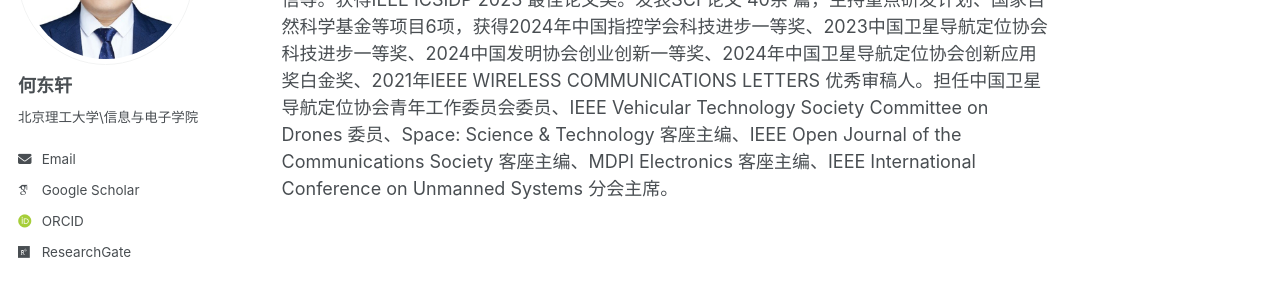
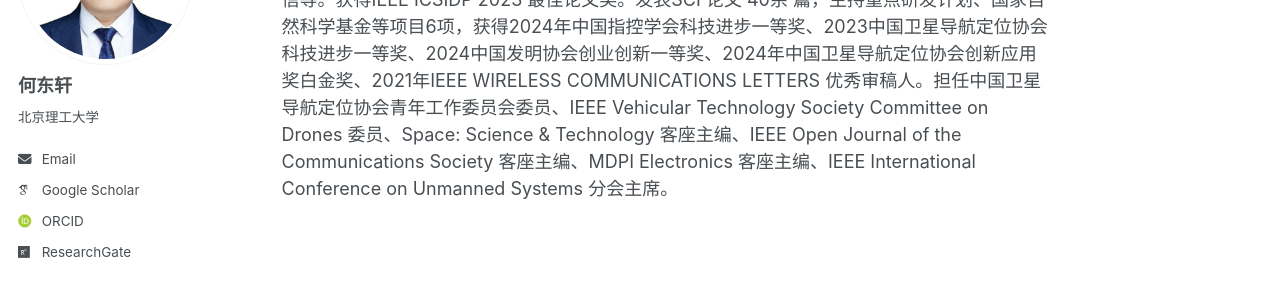
Before and after one commit to dongxuanBIT/dongxuanBIT.github.io, a Jekyll site: the page built from _pages/about.md, in a window 1280 px wide. Shown: the part 216-516 px from the top of the page. Built offline with Jekyll 4.4.1, drawn with Linux system fonts in a browser that asks for light colours; some web fonts are replaced.

Commit message:
Update _config.yml

```diff
--- a/_config.yml
+++ b/_config.yml
@@ -16,6 +16,7 @@
 baseurl                  : "" # the subpath of your site, e.g. "/blog"
 repository               : "zishenliu729/dongxuan_he.github.io "
 words_per_minute         : 160
+
 # Site Author - The following control what appear as part of the author content on the side bar.
 #               If a field is blank the icon and link will not appear, otherwise it will be shown.
 #               Additional customization can be done by editing /_includes/author-profile.html
@@ -24,7 +25,7 @@
   avatar           : "Dongxuan-He.png"
   name             : "何东轩"
   pronouns         : # example: "she/her"
-  bio              : "北京理工大学\\信息与电子学院"
+  bio              : "北京理工大学"
   location         :
   employer         :
   uri              :
```
